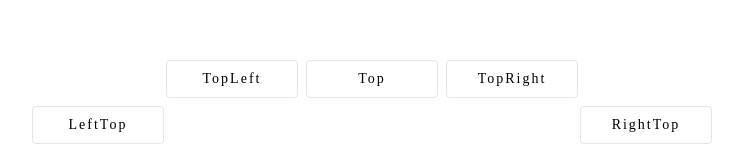
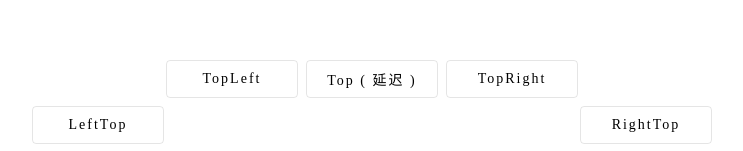
Before and after one commit to lirongtong/miitvip-tooltip, a Vue app: page / in a window 1280 px wide. Shown: the part 229-380 px from the top of the page, without its empty margins (268-1011 px from the left). Built offline with nearby package versions, Linux system fonts and the light colour scheme.

Commit message:
延迟显示及延迟隐藏修正

```diff
--- a/example/app.vue
+++ b/example/app.vue
@@ -1,13 +1,13 @@
 <template>
     <div class="mi-tooltips">
         <div class="top">
-            <mi-tooltip title="文本提示">
+            <mi-tooltip title="文本提示内容">
                 <a class="btn">TopLeft</a>
             </mi-tooltip>
-            <mi-tooltip title="文本提示">
-                <a class="btn">Top</a>
+            <mi-tooltip title="延迟500ms显示<br />延迟1s隐藏" :delay-show="0.5" :delay-hide="1" :force-render="true">
+                <a class="btn">Top ( 延迟 )</a>
             </mi-tooltip>
-            <mi-tooltip title="文本提示">
+            <mi-tooltip title="文本提示内容">
                 <a class="btn">TopRight</a>
             </mi-tooltip>
         </div>
--- a/example/index.less
+++ b/example/index.less
@@ -32,6 +32,11 @@ body {
     cursor: pointer;
     margin-right: 8px;
 
+    &:hover {
+        border-color: #f6ca9d;
+        color: #f6ca9d;
+    }
+
     &:last-child {
         margin-right: 0;
     }
--- a/src/tooltip/style/index.less
+++ b/src/tooltip/style/index.less
@@ -49,6 +49,7 @@
     &-inner {
         min-width: 30px;
         padding: 6px 12px;
+        font-size: 12px;
         text-align: left;
         letter-spacing: 2px;
         color: #fff;
--- a/src/tooltip/tooltip.tsx
+++ b/src/tooltip/tooltip.tsx
@@ -1,5 +1,5 @@
 import { defineComponent, Teleport, Transition, VNode, vShow, withDirectives } from 'vue'
-import PropTypes, { getSlot, tuple, getEvents } from '../utils/props'
+import PropTypes, { getSlot, tuple, getEvents, getSlotContent } from '../utils/props'
 import tools from '../utils/tools'
 
 export default defineComponent({
@@ -71,7 +71,7 @@ export default defineComponent({
         },
         onMouseEnter(e: any) {
             this.fireEvents('onMouseEnter', e)
-            this.delayPopupVisible(true, this.delayShow, this.delayShow ? null : e)
+            this.delayPopupVisible(true, this.delayShow, e)
         },
         onMouseLeave(e: any) {
             this.fireEvents('onMouseLeave', e)
@@ -144,11 +144,13 @@ export default defineComponent({
         }
         const newChild = tools.cloneElement(child, newChildProps)
         let teleport: any
+        if (this._container) {
             if (this.show || this.forceRender || this._component) {
                 const style = {
                     left: `${this.position.x}px`,
                     top: `${this.position.y}px`
                 }
+                const title = getSlotContent(this, 'title')
                 teleport = (
                     <Teleport to={this._container} ref={this.saveContainer}>
                         <div class={this.prefixCls} ref={this.prefixCls}>
@@ -158,7 +160,7 @@ export default defineComponent({
                                         <div class={`${this.prefixCls}-content`} ref={`${this.prefixCls}-content`}>
                                             <div class={`${this.prefixCls}-arrow`}></div>
                                             <div class={`${this.prefixCls}-inner`} role="tooltip">
-                                            <span>文本提示</span>
+                                                <div innerHTML={title}></div>
                                             </div>
                                         </div>
                                     </div>
@@ -168,6 +170,7 @@ export default defineComponent({
                     </Teleport>
                 )
             }
+        }
         return [teleport, newChild]
     }
 })
```
Lines whose indentation alone changed are shown as unchanged.
